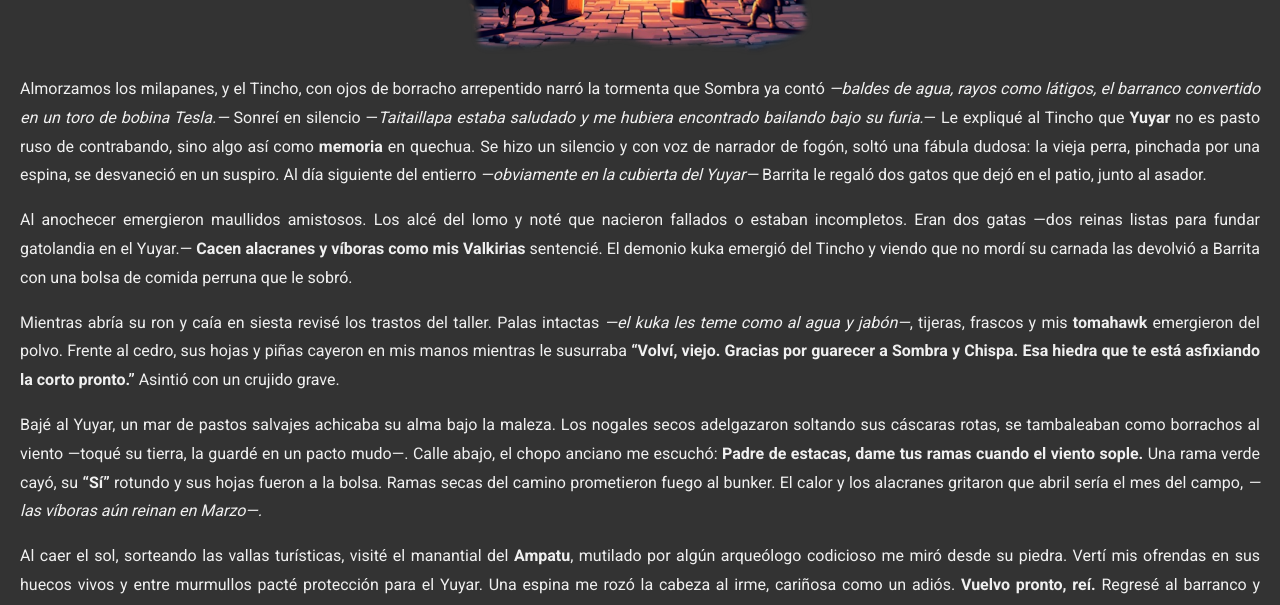
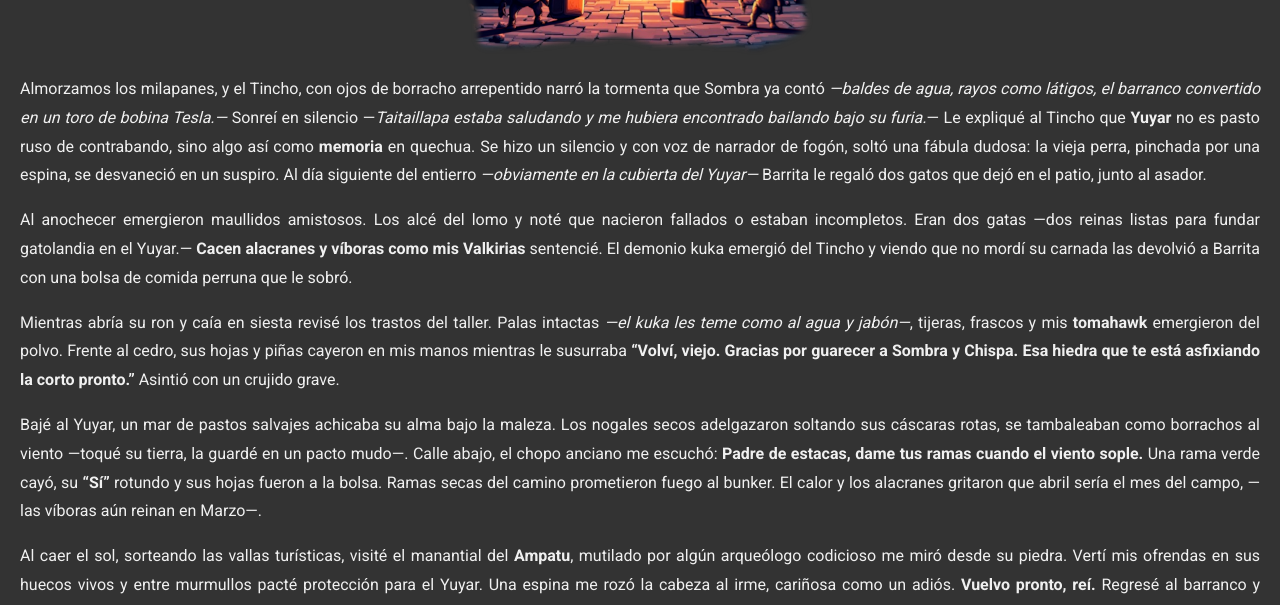
Before and after one commit to mesquele/paqocuaternion.github.io, a Jekyll site: the page built from _posts/2025-03-01-Día-7-Ruinas-Vivas.md, in a window 1280 px wide. Shown: the part 839-1444 px from the top of the page. Built offline with Jekyll 4.4.1, drawn with Linux system fonts in a browser that asks for light colours.

Commit message:
Dia 1 a 8 - Correcciones

```diff
--- a/_posts/2025-03-01-Día-7-Ruinas-Vivas.md
+++ b/_posts/2025-03-01-Día-7-Ruinas-Vivas.md
@@ -16,7 +16,7 @@ Retrocedí a la cocina por un portal de enredaderas que el tiempo había borrado
 
 <img src="/assets/images/limpieza.png" alt="Limpieza_del_bunker" style="display: block; margin: 20px auto;">
 
-Almorzamos los milapanes, y el Tincho, con ojos de borracho arrepentido narró la tormenta que Sombra ya contó _—baldes de agua, rayos como látigos, el barranco convertido en un toro de bobina Tesla.—_ Sonreí en silencio —_Taitaillapa estaba saludado y me hubiera encontrado bailando bajo su furia._— Le expliqué al Tincho que **Yuyar** no es pasto ruso de contrabando, sino algo así como **memoria** en quechua. Se hizo un silencio y con voz de narrador de fogón, soltó una fábula dudosa: la vieja perra, pinchada por una espina, se desvaneció en un suspiro. Al día siguiente del entierro _—obviamente en la cubierta del Yuyar—_ Barrita le regaló dos gatos que dejó en el patio, junto al asador.
+Almorzamos los milapanes, y el Tincho, con ojos de borracho arrepentido narró la tormenta que Sombra ya contó _—baldes de agua, rayos como látigos, el barranco convertido en un toro de bobina Tesla.—_ Sonreí en silencio —_Taitaillapa estaba saludando y me hubiera encontrado bailando bajo su furia._— Le expliqué al Tincho que **Yuyar** no es pasto ruso de contrabando, sino algo así como **memoria** en quechua. Se hizo un silencio y con voz de narrador de fogón, soltó una fábula dudosa: la vieja perra, pinchada por una espina, se desvaneció en un suspiro. Al día siguiente del entierro _—obviamente en la cubierta del Yuyar—_ Barrita le regaló dos gatos que dejó en el patio, junto al asador.
 <br>
 
 Al anochecer emergieron maullidos amistosos. Los alcé del lomo y noté que nacieron fallados o estaban incompletos. Eran dos gatas —dos reinas listas para fundar gatolandia en el Yuyar.— **Cacen alacranes y víboras como mis Valkirias** sentencié. El demonio kuka emergió del Tincho y viendo que no mordí su carnada las devolvió a Barrita con una bolsa de comida perruna que le sobró.
@@ -25,7 +25,7 @@ Al anochecer emergieron maullidos amistosos. Los alcé del lomo y noté que naci
 Mientras abría su ron y caía en siesta revisé los trastos del taller. Palas intactas _—el kuka les teme como al agua y jabón—_, tijeras, frascos y mis **tomahawk** emergieron del polvo. Frente al cedro, sus hojas y piñas cayeron en mis manos mientras le susurraba **"Volví, viejo. Gracias por guarecer a Sombra y Chispa. Esa hiedra que te está asfixiando la corto pronto."** Asintió con un crujido grave.
 <br>
 
-Bajé al Yuyar, un mar de pastos salvajes achicaba su alma bajo la maleza. Los nogales secos adelgazaron soltando sus cáscaras rotas, se tambaleaban como borrachos al viento —toqué su tierra, la guardé en un pacto mudo—. Calle abajo, el chopo anciano me escuchó: **Padre de estacas, dame tus ramas cuando el viento sople.** Una rama verde cayó, su **"Sí"** rotundo y sus hojas fueron a la bolsa. Ramas secas del camino prometieron fuego al bunker. El calor y los alacranes gritaron que abril sería el mes del campo, _—las víboras aún reinan en Marzo—._
+Bajé al Yuyar, un mar de pastos salvajes achicaba su alma bajo la maleza. Los nogales secos adelgazaron soltando sus cáscaras rotas, se tambaleaban como borrachos al viento —toqué su tierra, la guardé en un pacto mudo—. Calle abajo, el chopo anciano me escuchó: **Padre de estacas, dame tus ramas cuando el viento sople.** Una rama verde cayó, su **"Sí"** rotundo y sus hojas fueron a la bolsa. Ramas secas del camino prometieron fuego al bunker. El calor y los alacranes gritaron que abril sería el mes del campo, —las víboras aún reinan en Marzo—.
 <br>
 
 Al caer el sol, sorteando las vallas turísticas, visité el manantial del **Ampatu**, mutilado por algún arqueólogo codicioso me miró desde su piedra. Vertí mis ofrendas en sus huecos vivos y entre murmullos pacté protección para el Yuyar. Una espina me rozó la cabeza al irme, cariñosa como un adiós. **Vuelvo pronto, reí.** Regresé al barranco y mientras el Tincho farfullaba naderías en la cocina, un apu blanco brotó del nordeste cruzando el muro, se partió en dos envolviéndome y siguió su camino hacia el sudoeste. Por la noche el bunker olió a pino quemado. Yesca, pluma y leña, el fuego danzó en su centro y el humo blanco cargado de álamo y miel susurró a los insectos. Sellé con tabaco, cerré puertas, y se vio humo salir. Al cruzarlo al Tincho informé: **rito de protección, maldición al curioso ratero.** Asintió, temeroso, y compartimos mates en paz. Al alba el aire se alzó limpio. La perra y las brujerías baratas huyeron como sombras rotas.
```
Also changed, not shown: _posts/2025-02-21-Día-1-Un-nuevo-zarpe.md (+1 -1 lines), _posts/2025-03-02-Día-8-Ecos-en-la-Bruma.md (+1 -1 lines).
